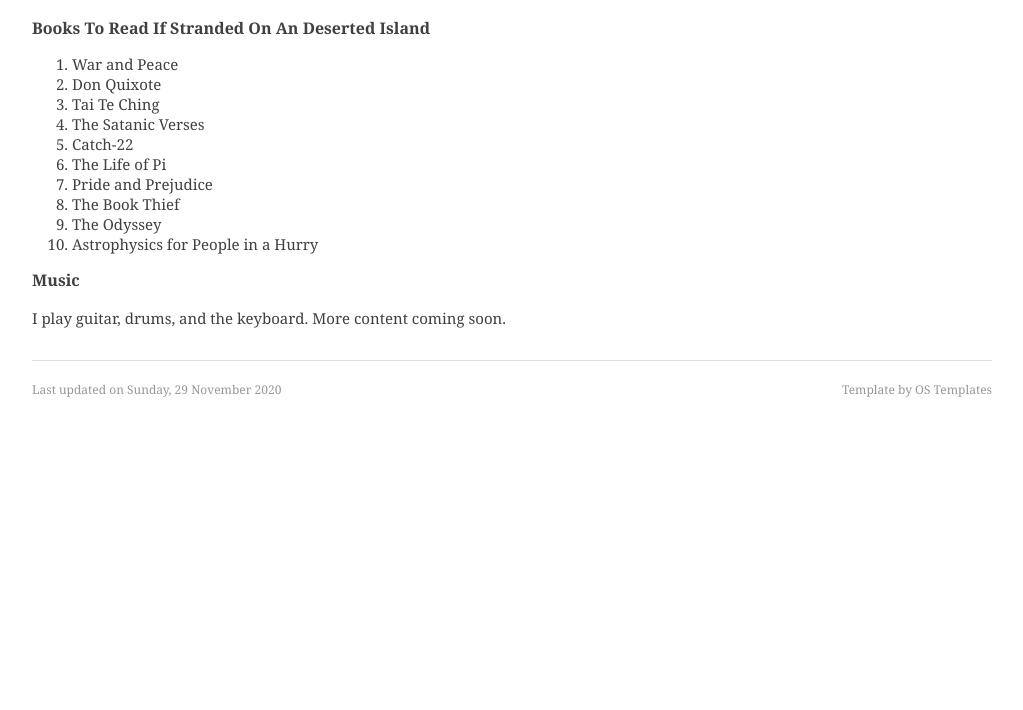
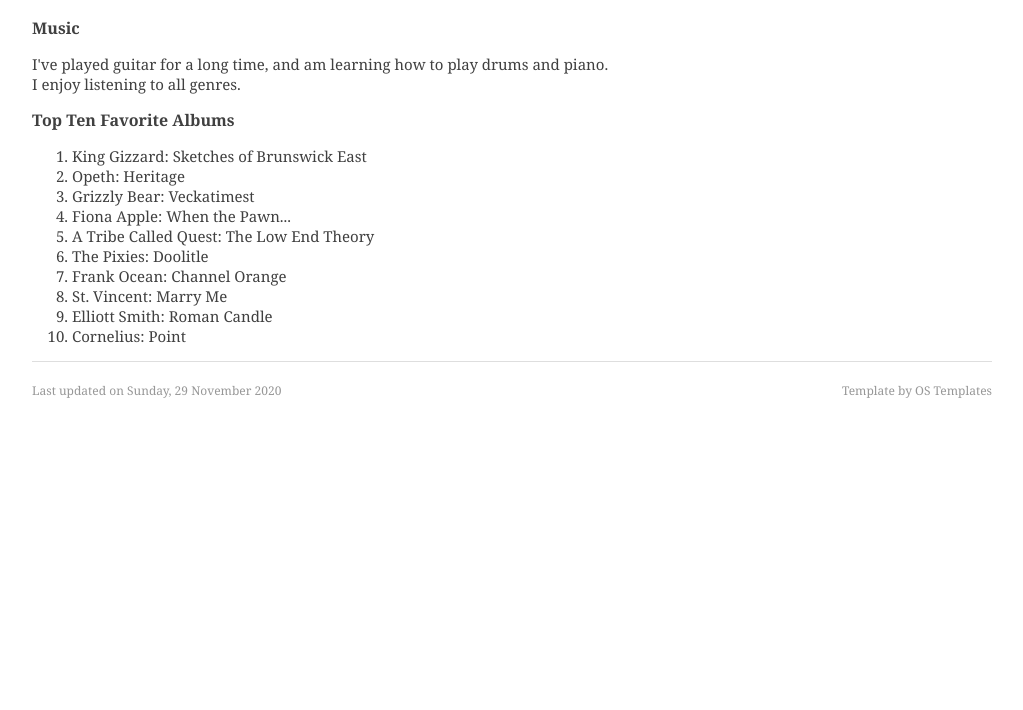
Before and after one commit to GibsonFarabow/UNC-Website, a plain HTML site: page Website-Sketch/Nav/interests.html in a window 1280 px wide. Shown: the part 90-800 px from the top of the page, without its empty margins (128-1151 px from the left). Drawn offline with Linux system fonts and the light colour scheme; files that its build step writes are made by us from their sources.

Commit message:
Update interests.html

```diff
--- a/Website-Sketch/Nav/interests.html
+++ b/Website-Sketch/Nav/interests.html
@@ -3,7 +3,7 @@
 <head>
 <title>My Website</title>
 <meta charset="UTF-8">
-<link rel="stylesheet" href="/~gibsonfa/Website-Sketch/styles/layout.css" type="text/css">
+<link rel="stylesheet" href="styles/layout.css" type="text/css">
 <!--[if lt IE 9]><script src="scripts/html5shiv.js"></script><![endif]-->
 </head>
 <body>
@@ -21,8 +21,7 @@
     <nav>
       <ul>
        <li><a href="/~gibsonfa/Website-Sketch/index.html">Home</a></li>
-        <li><a href="about.html">About</a></li>
-        <li><a href="INLS-161-container/classes.html">Classes</a></li>
+        <li><a href="Class-Container/classes.html">Classes</a></li>
         <li class="active"><a href="interests.html">Interests</a></li>
       </ul>
     </nav>
@@ -32,30 +31,30 @@
 <div class="wrapper row2">
   <div id="container" class="clear">
     <!-- content body -->
-
-    <br/>
+    <br>
+    <article>
+      <h2>Music</h2>
+      <p>I've played guitar for a long time, and am learning how to play
+         drums and piano. <br> I enjoy listening to all genres. </p>
+    </article>
+    <div id="content">
+    </div>
     <aside data-brackets-id="654" id="left_column">
-      <h2 data-brackets-id="655" class="title">Books to read if stranded on an deserted island</h2>
+      <h2 data-brackets-id="655" class="title">Top ten favorite albums</h2>
         <ol data-brackets-id="656">
-         <li data-brackets-id="657">War and Peace</li>
-         <li data-brackets-id="658">Don Quixote</li>
-         <li data-brackets-id="659">Tai Te Ching</li>
-         <li data-brackets-id="660">The Satanic Verses</li>
-         <li data-brackets-id="661">Catch-22</li>
-         <li data-brackets-id="662">The Life of Pi</li>
-         <li data-brackets-id="663">Pride and Prejudice</li>
-         <li data-brackets-id="664">The Book Thief</li>
-         <li data-brackets-id="665">The Odyssey</li>
-         <li data-brackets-id="666">Astrophysics for People in a Hurry</li>
+         <li data-brackets-id="657">King Gizzard: Sketches of Brunswick East</li>
+         <li data-brackets-id="658">Opeth: Heritage</li>
+         <li data-brackets-id="659">Grizzly Bear: Veckatimest</li>
+         <li data-brackets-id="660">Fiona Apple: When the Pawn...</li>
+         <li data-brackets-id="661">A Tribe Called Quest: The Low End Theory</li>
+         <li data-brackets-id="662">The Pixies: Doolitle</li>
+         <li data-brackets-id="663">Frank Ocean: Channel Orange</li>
+         <li data-brackets-id="664">St. Vincent: Marry Me</li>
+         <li data-brackets-id="665">Elliott Smith: Roman Candle</li>
+         <li data-brackets-id="666">Cornelius: Point</li>
         </ol>
     </aside>
     <!-- main content -->
-    <div id="content">
-      <article>
-        <h2>Music</h2>
-        <p>I play guitar, drums, and the keyboard. More content coming soon.</p>
-      </article>
-    </div>
     <!-- / content body -->
   </div>
 </div>
```
